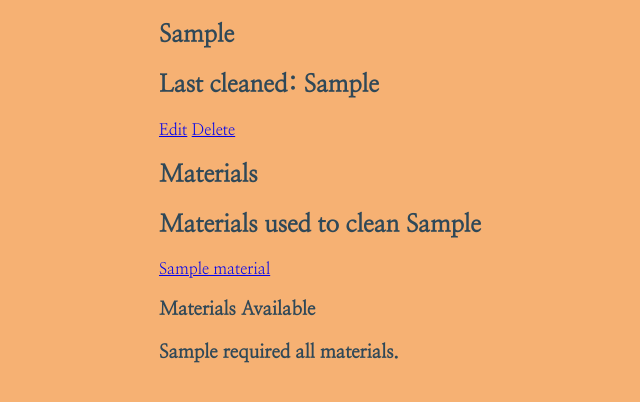
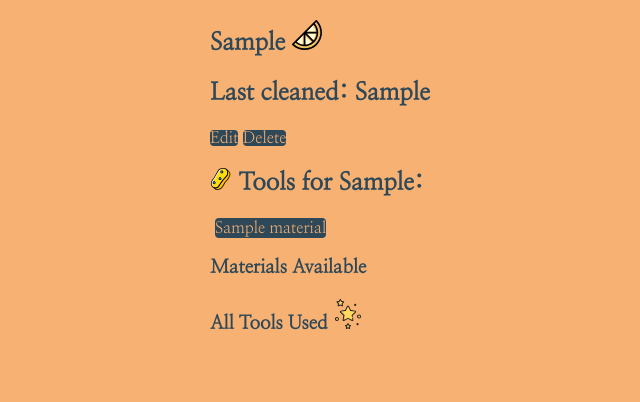
Before and after one commit to rharen11/swept-away, a Django app: page /items/1/ in a window 1280 px wide. Shown: the part 54-456 px from the top of the page, without its empty margins (320-960 px from the left). Run offline with Django 4.2, Linux system fonts and the light colour scheme; a user stored in the database is signed in; tables that the repository leaves empty hold one stand-in row (values such as "Sample post"); some web fonts are replaced.

Commit message:
item detail min style

```diff
--- a/main_app/static/css/form.css
+++ b/main_app/static/css/form.css
@@ -50,6 +50,7 @@ label {
 
 input {
   background-color: #2F4858;
+  color: #F6B173;
 }
 
 .add-task {
--- a/main_app/static/css/items/item-detail.css
+++ b/main_app/static/css/items/item-detail.css
@@ -2,9 +2,52 @@
 .items {
   display: flex;
   flex-direction: row;
+  justify-content: center;
+}
+
+.items-list {
+  justify-content: center;
 }
 
 .materials {
   display: flex;
   flex-direction: row;
 }
+a {
+  background-color: #2F4858;
+  color: #F6B173;
+  border-radius: 4px;
+  text-decoration: none;
+}
+
+.materials-available {
+  display: flex;
+  flex-direction: row;
+  flex-wrap: wrap;
+  justify-content: center;
+  align-items: center;
+  background-color: #2F4858;
+  border-radius: 4px;
+  margin: 5px;
+}
+
+.materials-added {
+  display: flex;
+  flex-direction: row;
+  flex-wrap: wrap;
+  margin: 5px;
+}
+
+.materials-button {
+  border: none;
+  border-radius: 4px;
+  background-color: #F6B173;
+  color: #2F4858;
+  margin: 5px;
+}
+
+.material-name {
+  display: flex;
+  justify-content: center;
+  align-items: center;
+}
--- a/main_app/templates/items/detail.html
+++ b/main_app/templates/items/detail.html
@@ -5,7 +5,7 @@
 <link
   rel="stylesheet"
   type="text/css"
-  href="{% static 'css/items/item-detail.css' %}"
+  href="{% static 'css/items/item-detail.css' %}?{% now "U" %}"
 />
 {% endblock %}
 
@@ -13,8 +13,8 @@
 
 <div class="items">
   <section>
-    <div>
-      <h1>{{ item.task }}</h1>
+    <div class="items-list">
+      <h1>{{ item.task }} <img src="{% static 'images/lemon.svg' %}" alt="yellow sponge" width= 30px></h1>
       <h2>Last cleaned: {{ item.day }}</h2>
       <a href="{% url 'items_update' item.id %}">Edit</a>
       <a href="{% url 'items_delete' item.id %}">Delete</a>
@@ -24,37 +24,37 @@
 
 <div class="materials">
   <section>
+    {% comment %} <div>
+      <h2>Materials</h2>
+    </div> {% endcomment %}
     <div>
-      <h2>Materials</h2>
-    </div>
-    <div>
-      <h2>Materials used to clean {{item.task}}</h2>
+      <h2><img src="{% static 'images/sponge.svg' %}" alt="yellow sponge" width= 22px> Tools for {{item.task}}:</h2>
       {% if item.materials.count %}
         {% for material in item.materials.all %}
-          <div>
+          <div class="materials-added">
             <a href="{% url 'materials_detail' material.id %}">{{material.name}}</a>
           </div>
         {% endfor %}
       {% else %}
-        <h4>No materials needed for cleaning the {{item.tasl}}</h4>
+        <h4>No materials needed <img src="{% static 'images/stars.svg' %}" alt="yellow sponge" width= 20px></h4>
       {% endif %}
     </div>
     <div>
       <h3>Materials Available</h3>
         {% if materials.count %}
           {% for material in materials.all %}
-            <div>
+            <div class="materials-available">
               <a href="{% url 'materials_detail' material.id %}">
-                <h3>{{material.name}}</h3>
+                <h3 class="material-name">{{material.name}}</h3>
               </a>
               <form action="{% url 'assoc_material' item.id material.id %}" method="POST">
                 {% csrf_token %}
-                <button type="submit">Add</button>
+                <button type="submit" class="materials-button">Add</button>
               </form>
             </div>
           {% endfor %}
         {% else %}
-          <h3>{{item.task}} required all materials.</h3>
+          <h3>All Tools Used <img src="{% static 'images/stars.svg' %}" alt="yellow sponge" width= 30px></h3>
         {% endif %}
     </div>
   </section>
```
Also changed, not shown: 2 other files.
